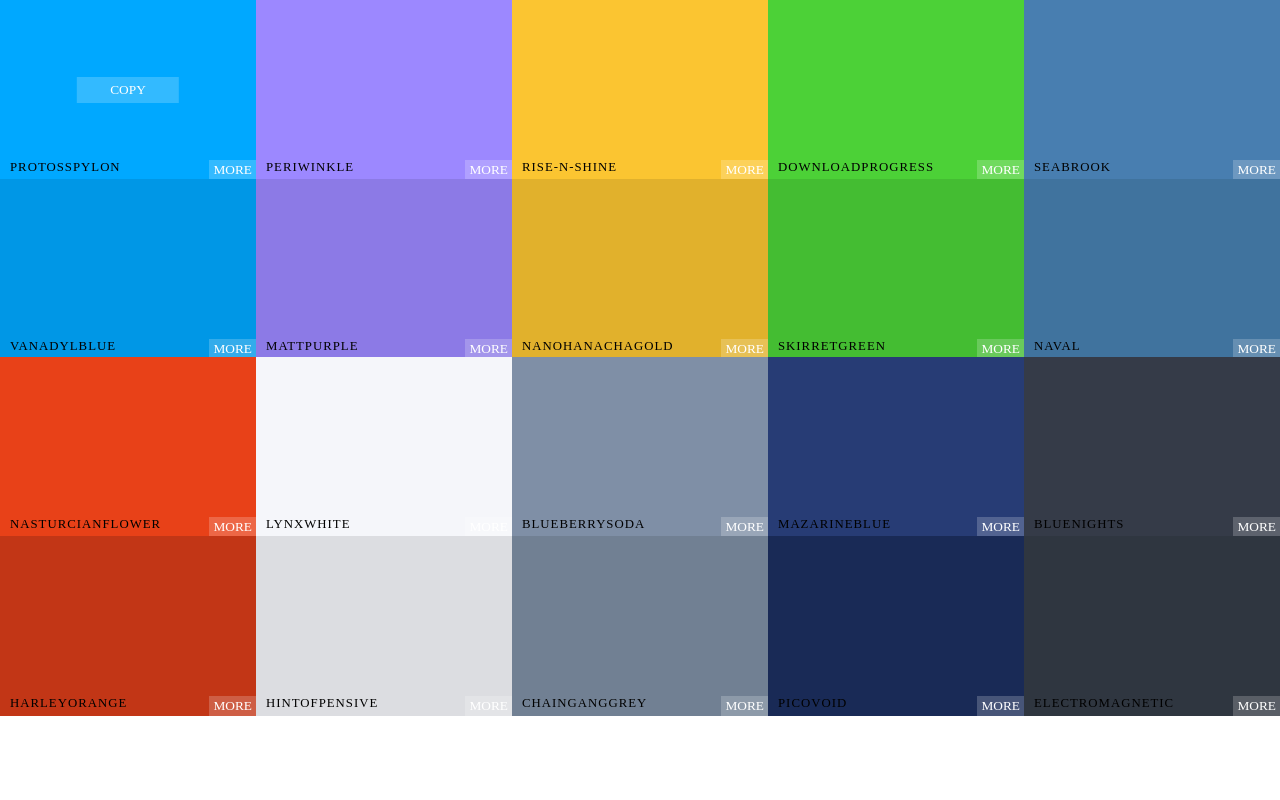
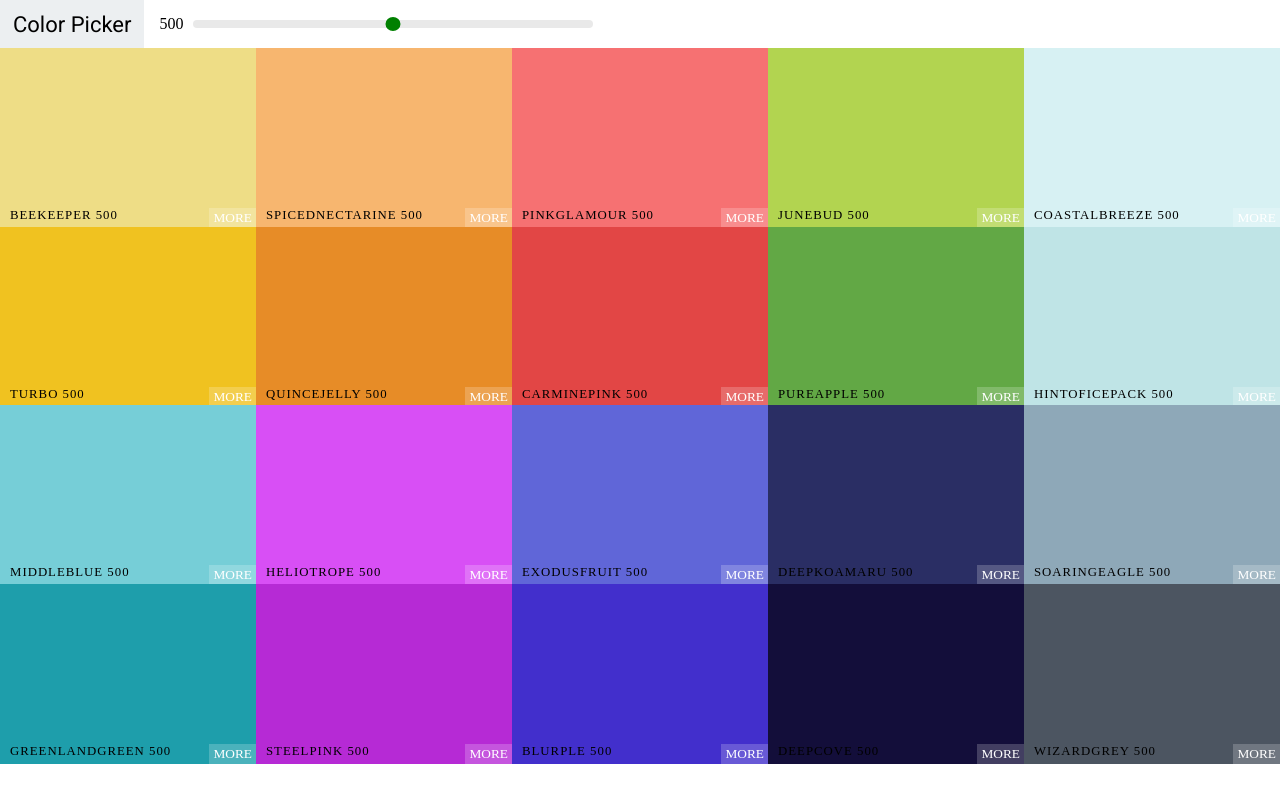
Before and after one commit to rituraj-pritish/color-picker, a React (Create React App) app: page / in a window 1280 px wide. Built offline with nearby package versions, Linux system fonts and the light colour scheme; a web font is replaced by a local one.

Commit message:
added navbar

```diff
--- a/package.json
+++ b/package.json
@@ -3,7 +3,9 @@
   "version": "0.1.0",
   "private": true,
   "dependencies": {
+    "chroma-js": "^2.0.6",
     "node-sass": "^4.12.0",
+    "rc-slider": "^8.7.1",
     "react": "^16.9.0",
     "react-copy-to-clipboard": "^5.0.1",
     "react-dom": "^16.9.0",
--- a/src/App.js
+++ b/src/App.js
@@ -2,12 +2,13 @@ import React from 'react';
 
 import seedColors from './seedColors';
 import Palette from './components/Palette';
+import {generatePalette} from './colorHelper';
 import './App.css';
 
 const App = () => {
   return (
     <div>
-      <Palette {...seedColors[5]} />
+      <Palette palette={generatePalette(seedColors[4])} />
     </div>
   );
 }
--- /dev/null
+++ b/src/colorHelper.js
@@ -0,0 +1,49 @@
+import chroma from 'chroma-js';
+const levels = [50, 100, 200, 300, 400, 500, 600, 700, 800, 900];
+
+function generatePalette(starterPalette) {
+  let newPalette = {
+    paletteName: starterPalette.paletteName,
+    id: starterPalette.id,
+    emoji: starterPalette.emoji,
+    colors: {}
+  };
+  for (let level of levels) {
+    newPalette.colors[level] = [];
+  }
+  for (let color of starterPalette.colors) {
+    let scale = getScale(color.color, 10).reverse();
+    for (let i in scale) {
+      newPalette.colors[levels[i]].push({
+        name: `${color.name} ${levels[i]}`,
+        id: color.name.toLowerCase().replace(/ /g, '-'),
+        hex: scale[i],
+        rgb: chroma(scale[i]).css(),
+        rgba: chroma(scale[i])
+          .css()
+          .replace('rgba', 'rgba')
+          .replace(')', ',1.0)')
+      });
+    }
+  }
+  return newPalette;
+}
+function getRange(hexColor) {
+  const end = '#fff';
+  return [
+    chroma(hexColor)
+      .darken(1.4)
+      .hex(),
+    hexColor,
+    end
+  ];
+}
+
+function getScale(hexColor, numberOfColors) {
+  return chroma
+    .scale(getRange(hexColor))
+    .mode('lab')
+    .colors(numberOfColors);
+}
+
+export { generatePalette };
--- /dev/null
+++ b/src/components/Navbar.js
@@ -0,0 +1,28 @@
+import React from 'react';
+
+import Slider from 'rc-slider';
+import 'rc-slider/assets/index.css';
+
+const Navbar = ({ changeLevel, level }) => {
+  return (
+    <nav className='Navbar'>
+      <div className='logo'>
+        <a href='#'>Color Picker</a>
+      </div>
+      <div className='slider-container'>
+        <span className='level'>{level}</span>
+        <div className='slider'>
+          <Slider
+            defaultValue={level}
+            min={100}
+            max={900}
+            onAfterChange={changeLevel}
+            step={100}
+          />
+        </div>
+      </div>
+    </nav>
+  );
+};
+
+export default Navbar;
--- a/src/components/Palette.css
+++ b/src/components/Palette.css
@@ -1,3 +1,5 @@
+@import url('https://fonts.googleapis.com/css?family=Roboto&display=swap');
+
 .Palette {
   height: 100vh;
   overflow: hidden;
@@ -6,3 +8,54 @@
 .Palette-colors {
   height: 90%;
 }
+
+.Navbar {
+  display: flex;
+  align-items: center;
+  /* justify-content: center; */
+  height: 6vh;
+}
+
+div.logo {
+  margin-right: 15px;
+  padding: 0 13px;
+  font-size: 22px;
+  background-color: #eceff1;
+  height: 100%;
+  display: flex;
+  align-items: center;
+}
+
+.logo a {
+  font-family: 'Roboto', sans-serif;
+  text-decoration: none;
+  color: black;
+}
+
+.slider-container {
+
+}
+
+.slider {
+  width: 400px;
+  margin: 0 10px;
+  display: inline-block;
+}
+
+div.rc-slider-track {
+  background-color: transparent;
+}
+div.rc-slider-rail {
+  height: 8px;
+}
+div.rc-slider-handle,
+div.rc-slider-handle:active,
+div.rc-slider-handle:focus,
+div.rc-slider-handle:hover {
+  background-color: green;
+  outline: none;
+  border: 2px solid green;
+  box-shadow: none;
+  width: 15px;
+  margin-top: -3px;
+}
--- a/src/components/Palette.js
+++ b/src/components/Palette.js
@@ -1,19 +1,26 @@
-import React from 'react'
+import React, { useState, useRef } from 'react';
 
-import './Palette.css'
 import ColorBox from './ColorBox';
 
-const Palette = (props) => {
-  const colorBoxes = props.colors.map(color => (
-    <ColorBox background={color.color} name={color.name} />
-  ))
+import Navbar from './Navbar';
+import './Palette.css';
+
+const Palette = props => {
+  const [level, updateLevel] = useState(500);
+
+  const changeLevel = newLevel => {
+    updateLevel(newLevel);
+  };
+
+  const colorBoxes = props.palette.colors[level].map(color => (
+    <ColorBox background={color.hex} name={color.name} />
+  ));
   return (
     <div className='Palette'>
-      <div className='Palette-colors'>
-        {colorBoxes}
-      </div>
+      <Navbar level={level} changeLevel={changeLevel} />
+      <div className='Palette-colors'>{colorBoxes}</div>
     </div>
-  )
-}
+  );
+};
 
-export default Palette
+export default Palette;
```
Also changed, not shown: 1 other file (tests, documents, lock files or other folders).
